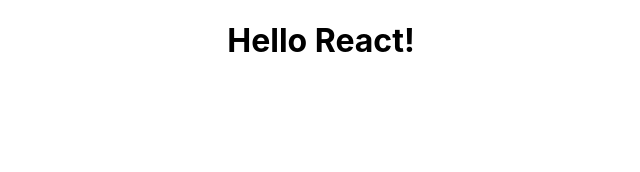
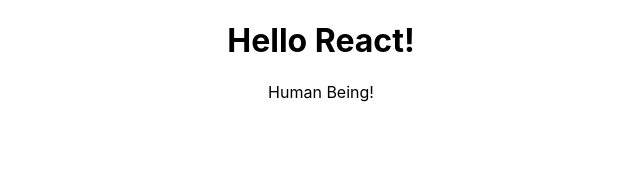
Before and after one commit to priyodas12/react-learning-v1, a React (Create React App) app: page / in a window 1280 px wide. Shown: the top 172 px of the page, without its empty margins (319-959 px from the left). Built offline with nearby package versions, Linux system fonts and the light colour scheme.

Commit message:
change-002

```diff
--- a/src/App.js
+++ b/src/App.js
@@ -1,10 +1,12 @@
-import logo from './logo.svg';
+
 import './App.css';
+import Human from './Human/Human'
 
 function App() {
   return (
     <div className="App">
       <h1>Hello React!</h1>
+      <Human></Human>
     </div>
   );
 }
--- /dev/null
+++ b/src/Human/Human.js
@@ -0,0 +1,9 @@
+import React from "react";
+
+const human = () => {
+  return (<div>
+    <p>Human Being!</p>
+  </div>);
+}
+
+export default human;
```
